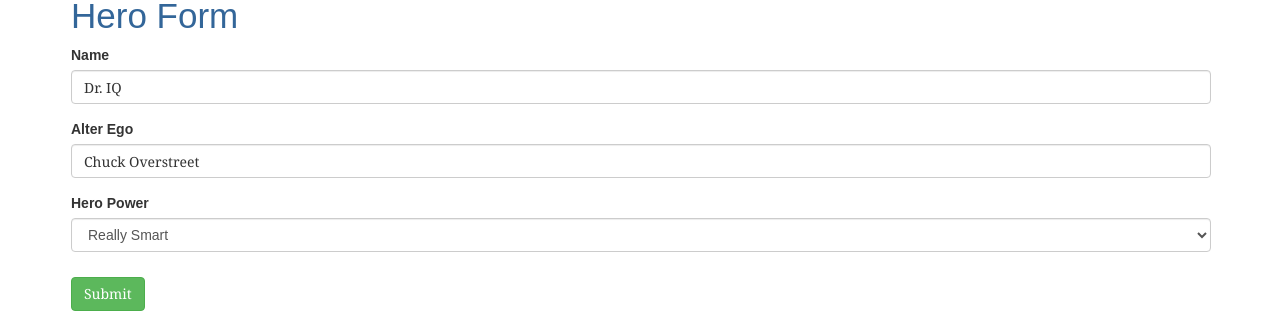
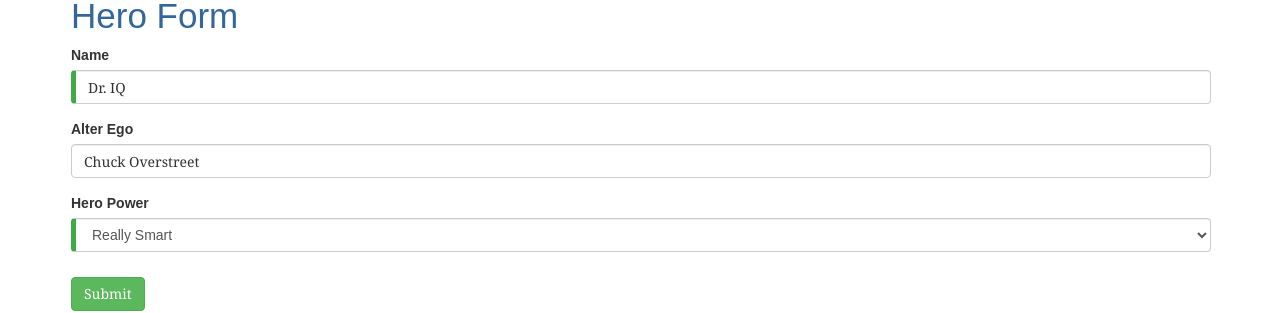
Before and after one commit to rafia-farooq/tour-of-heroes, an Angular app: page /form in a window 1280 px wide. Shown: the part 151-464 px from the top of the page. Built offline with nearby package versions, Linux system fonts and the light colour scheme.

Commit message:
track states and add CSS

```diff
--- a/src/app/hero-form/hero-form.component.css
+++ b/src/app/hero-form/hero-form.component.css
@@ -0,0 +1,7 @@
+.ng-valid[required], .ng-valid.required  {
+  border-left: 5px solid #42A948; /* green */
+}
+
+.ng-invalid:not(form)  {
+  border-left: 5px solid #a94442; /* red */
+}
```
